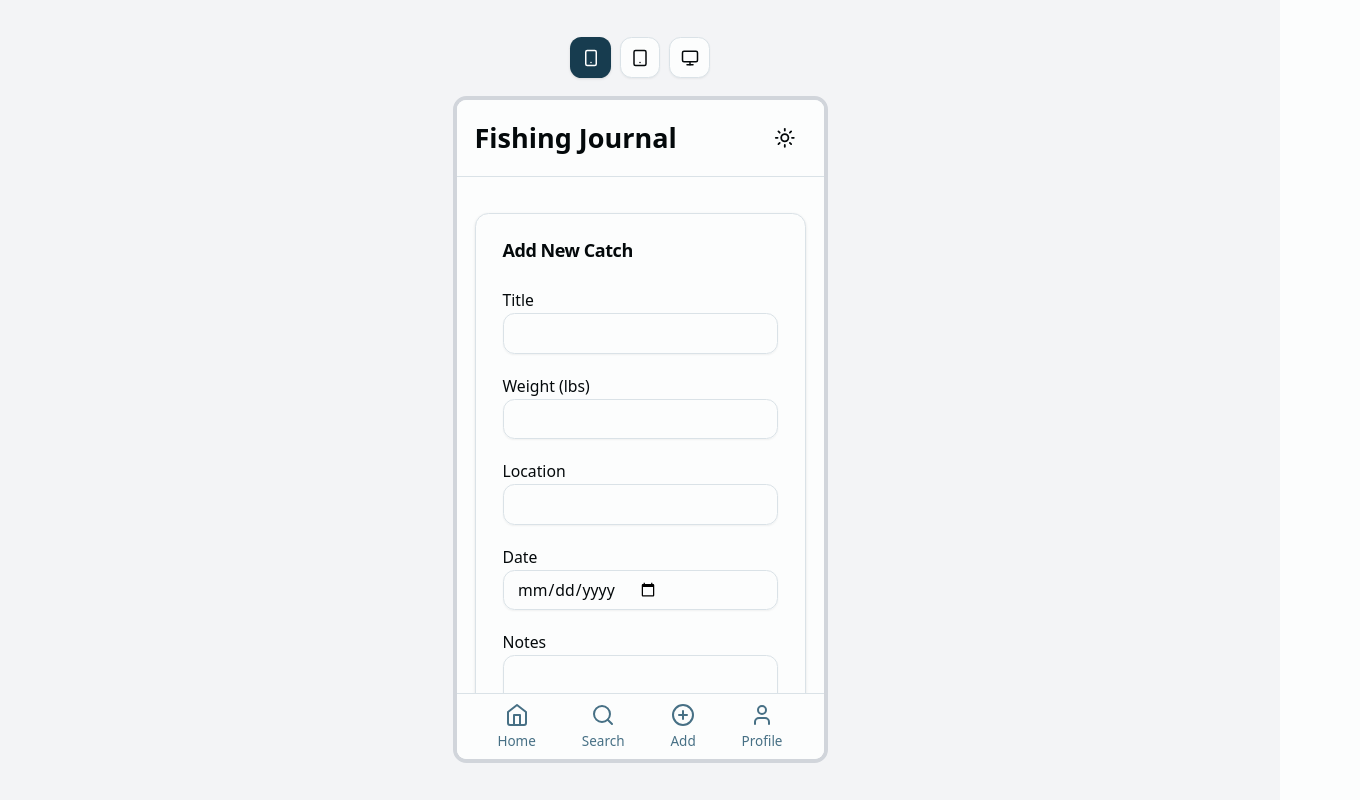
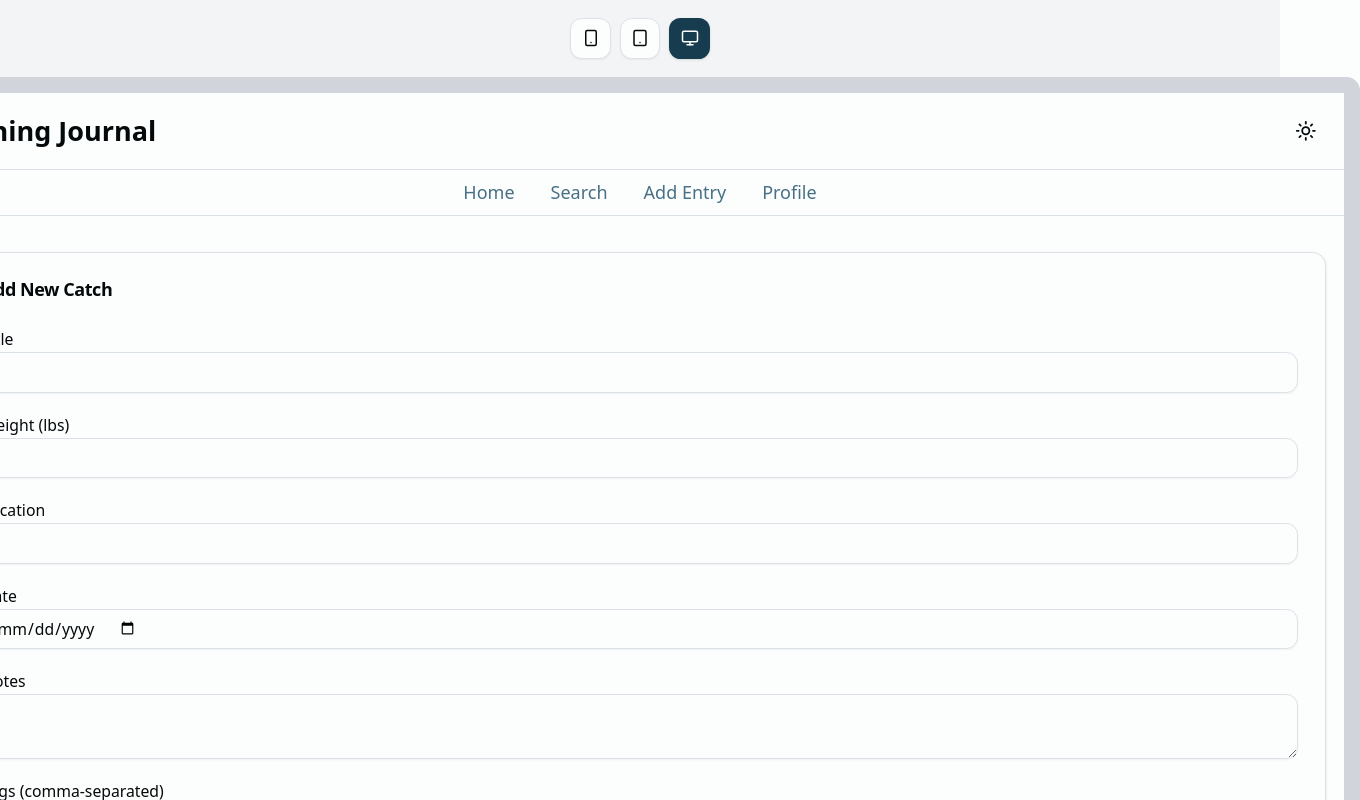
Before and after one commit to jasonkneen/sg-691722334004203, a Next.js app: page /add-entry in a window 1280 px wide. Shown: the top 800 px of the page, 1360 px wide, since content can reach past the window. Built offline with nearby package versions, Linux system fonts and the light colour scheme.

Commit message:
SOFTGEN MAGIC

```diff
--- a/src/components/DeviceWrapper.jsx
+++ b/src/components/DeviceWrapper.jsx
@@ -1,16 +1,39 @@
-import React, { useState } from 'react';
+import React, { useState, useEffect } from 'react';
 import { Smartphone, Tablet, Monitor } from 'lucide-react';
 import { Button } from '@/components/ui/button';
 import { cn } from '@/lib/utils';
 
 const DeviceWrapper = ({ children }) => {
   const [device, setDevice] = useState('mobile');
+  const [orientation, setOrientation] = useState('portrait');
+
+  useEffect(() => {
+    const handleResize = () => {
+      if (window.innerWidth >= 1024) {
+        setDevice('desktop');
+      } else if (window.innerWidth >= 768) {
+        setDevice('tablet');
+      } else {
+        setDevice('mobile');
+      }
+      setOrientation(window.innerWidth > window.innerHeight ? 'landscape' : 'portrait');
+    };
+
+    handleResize();
+    window.addEventListener('resize', handleResize);
+    return () => window.removeEventListener('resize', handleResize);
+  }, []);
 
   const deviceSizes = {
     mobile: 'w-[375px] h-[667px]',
-    tablet: 'w-[768px] h-[1024px]',
-    tabletLandscape: 'w-[1024px] h-[768px]',
+    tablet: orientation === 'portrait' ? 'w-[768px] h-[1024px]' : 'w-[1024px] h-[768px]',
     desktop: 'w-[1440px] h-[900px]',
+  };
+
+  const deviceFrames = {
+    mobile: 'rounded-[3rem] border-[14px]',
+    tablet: 'rounded-[2rem] border-[20px]',
+    desktop: 'rounded-lg border-[16px]',
   };
 
   return (
@@ -40,8 +63,9 @@ const DeviceWrapper = ({ children }) => {
       </div>
       <div
         className={cn(
-          'border-4 border-gray-300 dark:border-gray-700 rounded-lg overflow-hidden transition-all duration-300',
-          deviceSizes[device]
+          'border-gray-300 dark:border-gray-700 overflow-hidden transition-all duration-300 bg-white dark:bg-gray-800',
+          deviceSizes[device],
+          deviceFrames[device]
         )}
       >
         <div className="w-full h-full overflow-auto bg-background">
--- a/src/components/Layout.jsx
+++ b/src/components/Layout.jsx
@@ -1,16 +1,48 @@
-import React from 'react';
+import React, { useState, useEffect } from 'react';
 import Link from 'next/link';
 import { Home, PlusCircle, Search, User } from 'lucide-react';
 import { ThemeToggle } from './ThemeToggle';
 
 const Layout = ({ children }) => {
+  const [isDesktop, setIsDesktop] = useState(false);
+
+  useEffect(() => {
+    const checkIsDesktop = () => {
+      setIsDesktop(window.innerWidth >= 1024);
+    };
+    checkIsDesktop();
+    window.addEventListener('resize', checkIsDesktop);
+    return () => window.removeEventListener('resize', checkIsDesktop);
+  }, []);
+
   return (
     <div className="flex flex-col h-full dark:bg-gray-900 dark:text-white">
       <header className="bg-background border-b border-border p-4 flex justify-between items-center">
         <h1 className="text-2xl font-bold">Fishing Journal</h1>
         <ThemeToggle />
       </header>
+      {isDesktop && (
+        <nav className="bg-background border-b border-border">
+          <div className="container mx-auto px-4">
+            <ul className="flex justify-center space-x-8 py-2">
+              <li>
+                <Link href="/" className="text-muted-foreground hover:text-foreground">Home</Link>
+              </li>
+              <li>
+                <Link href="/search" className="text-muted-foreground hover:text-foreground">Search</Link>
+              </li>
+              <li>
+                <Link href="/add-entry" className="text-muted-foreground hover:text-foreground">Add Entry</Link>
+              </li>
+              <li>
+                <Link href="/profile" className="text-muted-foreground hover:text-foreground">Profile</Link>
+              </li>
+            </ul>
+          </div>
+        </nav>
+      )}
       <main className="flex-grow overflow-auto">{children}</main>
+      {!isDesktop && (
         <nav className="bg-background border-t border-border mt-auto">
           <div className="container mx-auto px-4">
             <ul className="flex justify-around py-2">
@@ -41,6 +73,7 @@ const Layout = ({ children }) => {
             </ul>
           </div>
         </nav>
+      )}
     </div>
   );
 };
--- a/src/pages/_app.js
+++ b/src/pages/_app.js
@@ -11,7 +11,9 @@ export default function App({ Component, pageProps }) {
       <ErrorBoundary>
         <DeviceWrapper>
           <Layout>
-            <Component {...pageProps} />
+            <ErrorBoundary>
+              <Component {...pageProps} />
+            </ErrorBoundary>
             <Toaster />
           </Layout>
         </DeviceWrapper>
--- a/src/pages/index.js
+++ b/src/pages/index.js
@@ -74,7 +74,7 @@ export default function Home() {
       ) : entries.length === 0 ? (
         <div className="text-center text-muted-foreground">No entries found. Add your first catch!</div>
       ) : (
-        <div className="grid grid-cols-1 md:grid-cols-2 lg:grid-cols-3 gap-4">
+        <div className="grid grid-cols-1 sm:grid-cols-2 lg:grid-cols-3 gap-4">
           {entries.map((entry) => (
             <motion.div
               key={entry.id}
@@ -100,7 +100,7 @@ export default function Home() {
         </div>
       )}
       <motion.div
-        className="fixed bottom-4 right-4"
+        className="fixed bottom-4 right-4 sm:bottom-8 sm:right-8"
         whileHover={{ scale: 1.1 }}
         whileTap={{ scale: 0.9 }}
       >
```
Lines whose indentation alone changed are shown as unchanged.
